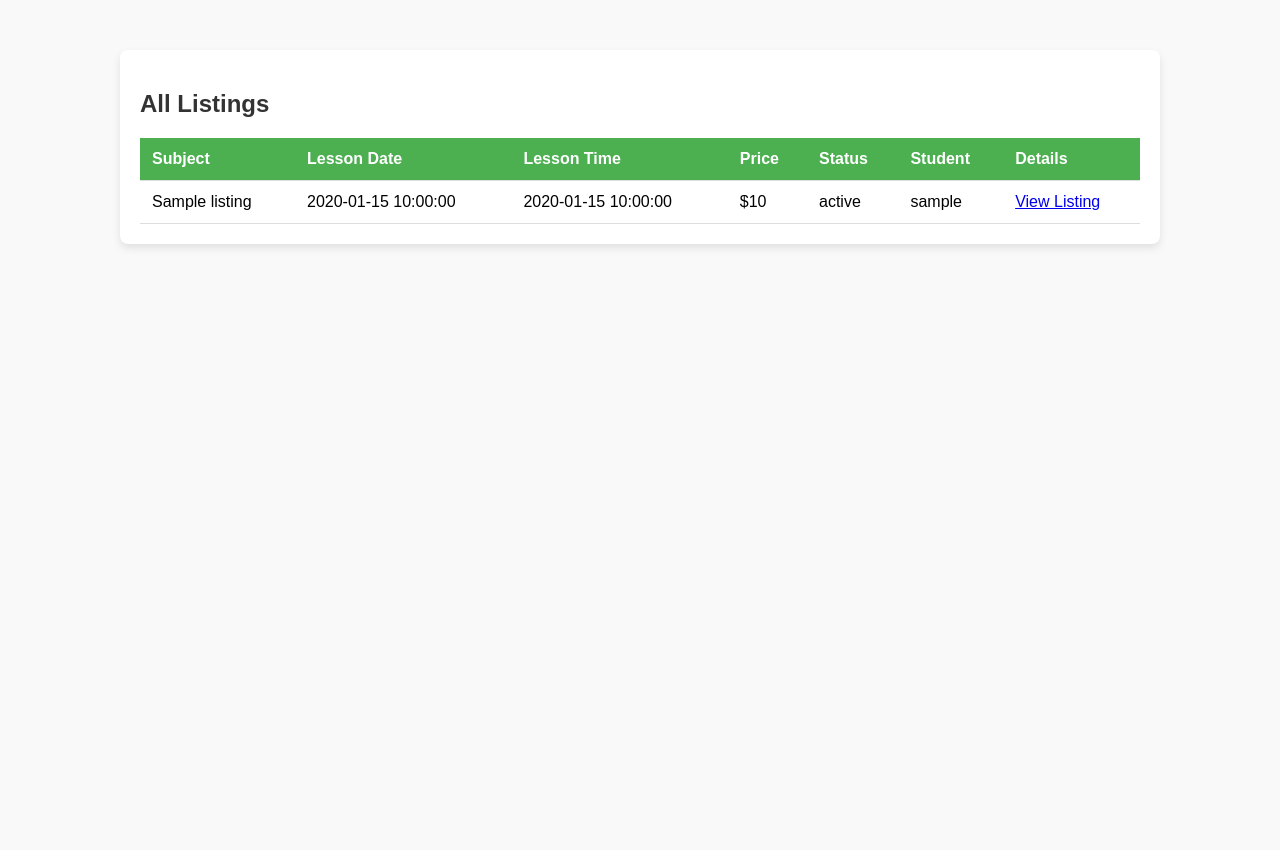
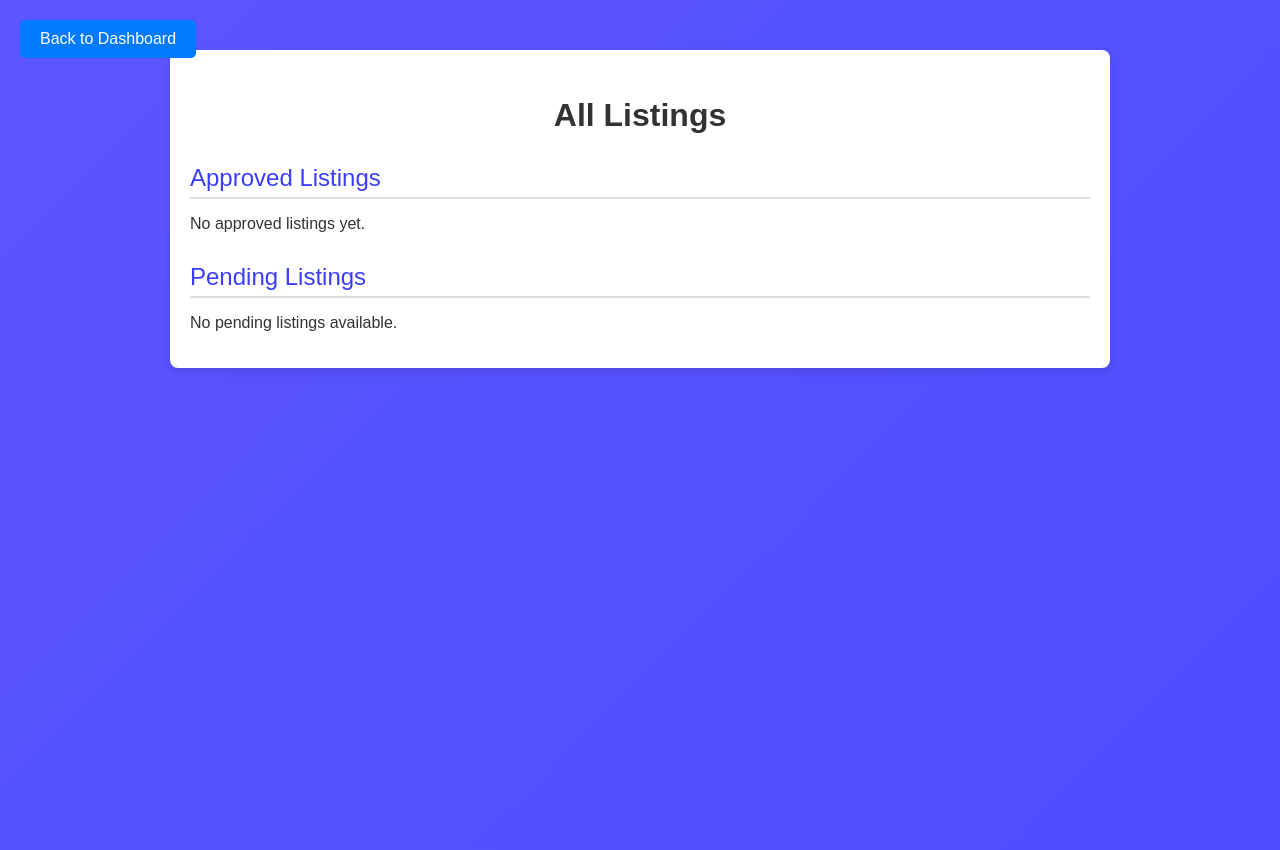
Before and after one commit to ROBERTJV004/Project, a Flask app: page /all_listings in a window 1280 px wide. Before the commit the page ends 248 px from the top, so only its background shows below. Run offline with Flask 3, Linux system fonts and the light colour scheme; the visitor is signed in with stand-in values (Sample User, id 1); a database or web service that is not in the repository returns one stand-in record (values such as "Sample title"); some libraries are stand-ins or nearby versions.

Commit message:
Add files via upload

```diff
--- a/Project/templates/all_listings.html
+++ b/Project/templates/all_listings.html
@@ -1,3 +1,4 @@
+
 <!DOCTYPE html>
 <html lang="en">
 <head>
@@ -5,85 +6,209 @@
     <meta name="viewport" content="width=device-width, initial-scale=1.0">
     <title>All Listings</title>
     <style>
+        /* Body and Background Animation */
         body {
             font-family: Arial, sans-serif;
             margin: 0;
             padding: 0;
-            background-color: #f9f9f9;
+            background: linear-gradient(135deg, #6C63FF, #3B3DFE); /* Purple gradient */
+            background-size: 400% 400%;
+            animation: gradientFade 10s ease infinite;
+            min-height: 100vh;
+            color: #fff;
         }
+
+        @keyframes gradientFade {
+            0% {
+                background-position: 0% 50%;
+            }
+            50% {
+                background-position: 100% 50%;
+            }
+            100% {
+                background-position: 0% 50%;
+            }
+        }
+
         .container {
-            max-width: 1000px;
-            margin: 0 auto;
+            max-width: 900px;
+            margin: 50px auto;
             padding: 20px;
             background-color: #fff;
-            box-shadow: 0 4px 8px rgba(0, 0, 0, 0.1);
+            box-shadow: 0 4px 10px rgba(0, 0, 0, 0.1);
             border-radius: 8px;
-            margin-top: 50px;
-        }
-        h2 {
             color: #333;
         }
-        table {
-            width: 100%;
-            border-collapse: collapse;
-            margin-top: 20px;
+
+        h2 {
+            text-align: center;
+            font-size: 2rem;
+            margin-bottom: 20px;
         }
-        th, td {
-            padding: 12px;
-            text-align: left;
-            border-bottom: 1px solid #ddd;
+
+        .section-title {
+            font-size: 1.5rem;
+            margin-top: 30px;
+            color: #3B3DFE;
+            border-bottom: 2px solid #ddd;
+            padding-bottom: 5px;
         }
-        th {
-            background-color: #4CAF50;
+
+        .listing-card {
+            border: 1px solid #ddd;
+            padding: 15px;
+            margin-bottom: 20px;
+            border-radius: 8px;
+            background-color: #f9f9f9;
+            box-shadow: 0 2px 5px rgba(0, 0, 0, 0.1);
+            transition: transform 0.3s ease, box-shadow 0.3s ease;
+            display: flex;
+            justify-content: space-between;
+            align-items: center;
+        }
+
+        .listing-card:hover {
+            transform: translateY(-5px);
+            box-shadow: 0 6px 15px rgba(0, 0, 0, 0.2);
+        }
+
+        .listing-card h3 {
+            margin: 0 0 10px;
+            color: #333;
+            font-size: 1.2rem;
+        }
+
+        .listing-card p {
+            margin: 5px 0;
+            color: #555;
+            font-size: 1rem;
+        }
+
+        .listing-card a {
+            display: inline-block;
+            padding: 10px 20px;
+            background-color: #3B3DFE;
             color: white;
+            text-decoration: none;
+            border-radius: 5px;
+            margin-top: 10px;
+            transition: background-color 0.3s;
         }
-        tr:hover {
-            background-color: #f2f2f2;
+
+        .listing-card a:hover {
+            background-color: #6C63FF;
         }
-        .btn {
-            background-color: #007bff;
+
+        .delete-btn {
+            background-color: #ff4c4c;
             color: white;
-            padding: 10px 20px;
+            padding: 8px 12px;
             border: none;
             border-radius: 5px;
             cursor: pointer;
+            font-size: 1rem;
+            transition: background-color 0.3s;
         }
+
+        .delete-btn:hover {
+            background-color: #ff1f1f;
+        }
+
+        .btn {
+            padding: 10px 20px;
+            background-color: #007bff;
+            color: white;
+            text-decoration: none;
+            border-radius: 5px;
+            margin-top: 10px;
+            display: inline-block;
+            transition: background-color 0.3s;
+        }
+
         .btn:hover {
             background-color: #0056b3;
+        }
+
+        /* Top Left Button */
+        .back-btn {
+            position: absolute;
+            top: 20px;
+            left: 20px;
+            padding: 10px 20px;
+            background-color: #007bff;
+            color: white;
+            border-radius: 5px;
+            text-decoration: none;
+            font-size: 1rem;
+            transition: background-color 0.3s;
+        }
+
+        .back-btn:hover {
+            background-color: #0056b3;
+        }
+
+        /* Make the buttons and layout responsive */
+        @media (max-width: 768px) {
+            .container {
+                padding: 15px;
+            }
+
+            .listing-card {
+                margin-bottom: 15px;
+            }
         }
     </style>
 </head>
 <body>
+
+    <!-- Back to Dashboard Button in Top Left Corner -->
+    <a href="{{ url_for('dashboard') }}" class="back-btn">Back to Dashboard</a>
+
     <div class="container">
         <h2>All Listings</h2>
-        <table>
-            <thead>
-                <tr>
-                    <th>Subject</th>
-                    <th>Lesson Date</th>
-                    <th>Lesson Time</th>
-                    <th>Price</th>
-                    <th>Status</th>
-                    <th>Student</th>
-                    <th>Details</th>
-                </tr>
-            </thead>
-            <tbody>
-                {% for listing in listings %}
-                <tr>
-                    <td>{{ listing[1] }}</td> <!-- Subject (title) -->
-                    <td>{{ listing[2] }}</td> <!-- Lesson Date -->
-                    <td>{{ listing[3] }}</td> <!-- Lesson Time -->
-                    <td>${{ listing[4] }}</td> <!-- Price -->
-                    <td>{{ listing[5] }}</td> <!-- Status -->
-                    <td>{{ listing[7] }}</td> <!-- Coach's username -->
-                    <td>
-                        <a href="{{ url_for('view_listing', listing_id=listing[0]) }}">View Listing</a>
-                    </td>
-                </tr>
-                {% endfor %}
-            </tbody>
-        </table>
+
+        <!-- Approved Listings -->
+        <div class="section-title">Approved Listings</div>
+        {% if approved_listings %}
+            {% for listing in approved_listings %}
+            <div class="listing-card">
+                <div>
+                    <h3>{{ listing[2] }}</h3> <!-- Listing Title -->
+                    <p><strong>Subject:</strong> {{ listing[2] }}</p>
+                    <p><strong>Date:</strong> {{ listing[3] }}</p> <!-- Lesson Date -->
+                    <p><strong>Time:</strong> {{ listing[4] }}</p> <!-- Lesson Time -->
+                    <p><strong>Price:</strong> ${{ listing[5] }}</p> <!-- Price -->
+                    <p><strong>Status:</strong> Approved</p>
+                </div>
+                <form action="{{ url_for('delete_listing', listing_id=listing[0]) }}" method="POST">
+                    <button type="submit" class="delete-btn">Delete</button>
+                </form>
+            </div>
+            {% endfor %}
+        {% else %}
+            <p>No approved listings yet.</p>
+        {% endif %}
+
+        <!-- Pending Listings -->
+        <div class="section-title">Pending Listings</div>
+        {% if all_pending_listings %}
+            {% for listing in all_pending_listings %}
+            <div class="listing-card">
+                <div>
+                    <h3>{{ listing[2] }}</h3> <!-- Listing Title -->
+                    <p><strong>Subject:</strong> {{ listing[2] }}</p>
+                    <p><strong>Date:</strong> {{ listing[3] }}</p> <!-- Lesson Date -->
+                    <p><strong>Time:</strong> {{ listing[4] }}</p> <!-- Lesson Time -->
+                    <p><strong>Price:</strong> ${{ listing[5] }}</p> <!-- Price -->
+                    <p><strong>Status:</strong> Pending</p>
+                </div>
+                <a href="{{ url_for('view_listing', listing_id=listing[0]) }}" class="btn">View Listing</a>
+            </div>
+            {% endfor %}
+        {% else %}
+            <p>No pending listings available.</p>
+        {% endif %}
     </div>
+
 </body>
 </html>
```
Also changed, not shown: Project/templates/approve_success.html (added, +106 -0 lines).
